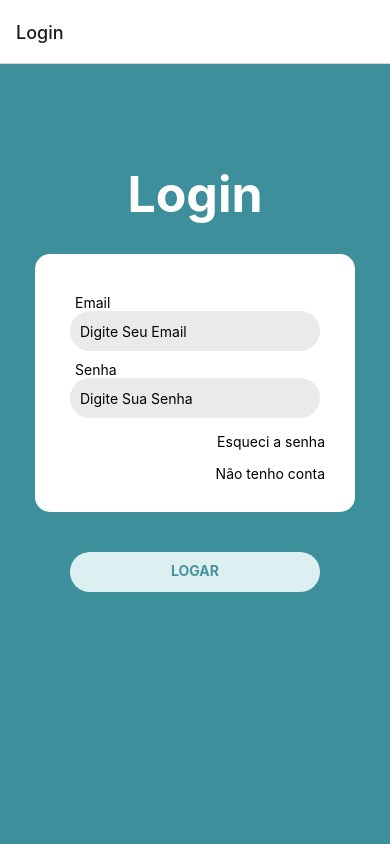
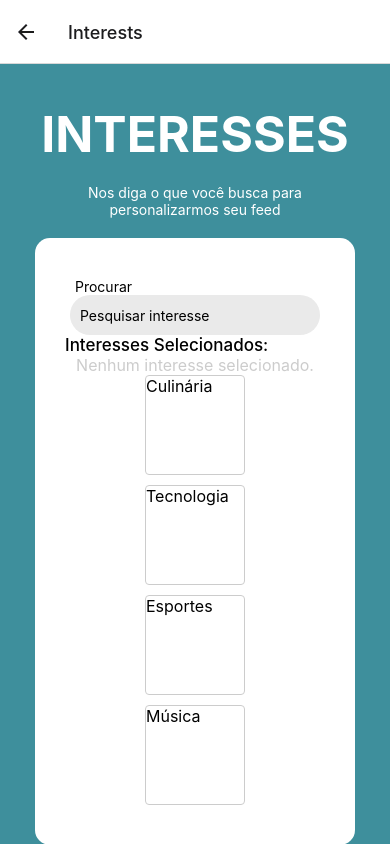
Before and after one commit to GabrielBdSilva/Ai-Commerce, a React Native app: screen /Interests in a window 390 px wide. Built offline with nearby package versions, Linux system fonts and the light colour scheme.

Commit message:
telas de interesse e singup

```diff
--- a/App.tsx
+++ b/App.tsx
@@ -6,14 +6,16 @@ import Products from './Components/AppScreens/Products';
 
 import ForgotPassword from './Components/AuthScreens/ForgotPassword';
 import SingUp from './Components/AuthScreens/SingUp';
+import Interests from './Components/AppScreens/Interests';
 
 
 export type RootStackParamList = {
   // Products: { credenial: Credential };
   Products: undefined;
   Login: undefined;
-  RedefinirSenha:undefined;
-  Cadastro:undefined;
+  redefine:undefined;
+  SingUp:undefined;
+  Interests:undefined;
 
 };
 
@@ -24,10 +26,11 @@ function App(): React.JSX.Element {
 
 
     <NavigationContainer >
-      <Stack.Navigator initialRouteName='Login' >
+      <Stack.Navigator initialRouteName='SingUp' >
+        <Stack.Screen name="SingUp" component={SingUp} />
         <Stack.Screen  name="Login" component={Login} />
-        <Stack.Screen name="RedefinirSenha" component={ForgotPassword} />
-        <Stack.Screen name="Cadastro" component={SingUp} />
+        <Stack.Screen name="redefine" component={ForgotPassword} />
+        <Stack.Screen name="Interests" component={Interests} />
         <Stack.Screen name="Products" component={Products} />
       </Stack.Navigator>
     </NavigationContainer>
--- /dev/null
+++ b/Components/AppScreens/Interests.tsx
@@ -0,0 +1,137 @@
+import React, { useState } from 'react';
+import { View, Text, FlatList,ScrollView, TextInput, StyleSheet, TouchableOpacity, SafeAreaViewBase } from 'react-native';
+import styles from '../../styles';
+import { NativeStackScreenProps } from '@react-navigation/native-stack';
+import { RootStackParamList } from '../../App';
+import { SafeAreaView } from 'react-native-safe-area-context';
+
+const interestsData = [
+  'Culinária',
+  'Tecnologia',
+  'Esportes',
+  'Música',];
+
+  const Interests = ({navigation}: NativeStackScreenProps<RootStackParamList>) => {
+    const [selectedInterests, setSelectedInterests] = useState([]);
+    const [searchText, setSearchText] = useState('');
+
+    const handleSelectInterest = (interest) => {
+      if (selectedInterests.includes(interest)) {
+        setSelectedInterests(selectedInterests.filter((i) => i !== interest));
+      } else {
+        setSelectedInterests([...selectedInterests, interest]);
+      }
+    };
+
+    const handleSearch = (text) => {
+      setSearchText(text);
+    };
+
+    const filteredInterests = interestsData.filter((interest) =>
+      interest.toLowerCase().includes(searchText.toLowerCase())
+    );
+
+    return (
+        <View style={styles.Fundo}>
+
+      <ScrollView >
+
+      <Text
+          style={{textAlign:'center', width:320, fontSize:50, fontWeight:'bold', marginTop:40, marginBottom:20,color:'#fff',}}>
+          INTERESSES</Text>
+          <Text style={{width:250, marginBottom:20, color: "#fff",textAlign:'center',alignSelf:'center'}} >
+          Nos diga o que você busca para personalizarmos seu feed
+    </Text>
+
+      <View style={styles.container}>
+      <Text style={styles.inputText} >Procurar</Text>
+          <TextInput
+            style={styles.input}
+            placeholder="Pesquisar interesse"
+            onChangeText={handleSearch}
+            value={searchText}
+          />
+
+          <Text style={stylesInterest.selectedInterestsLabel}>Interesses Selecionados:</Text>
+          {selectedInterests.length > 0 ? (
+
+              <FlatList
+              data={selectedInterests}
+              renderItem={({ item }) => (
+
+                  <Text style={stylesInterest.selectedInterestItemText}>{item}</Text>
+
+              )}
+              keyExtractor={(item) => item}
+              horizontal={true}
+              />
+          ) : (
+              <Text style={stylesInterest.noSelectedInterestsText}>Nenhum interesse selecionado.</Text>
+          )}
+
+        {/* Tenho q quebrar um item do lado do outro e tambem o interesse quando passa do limite da tela*/}
+          <FlatList
+            data={filteredInterests}
+            renderItem={({ item }) => (
+              <TouchableOpacity
+                style={[
+                  stylesInterest.interestItem,
+                  selectedInterests.includes(item) ? stylesInterest.interestItemSelected : {},
+                ]}
+                onPress={() => handleSelectInterest(item)}
+              >
+                <Text style={stylesInterest.interestItemText}>{item}</Text>
+              </TouchableOpacity>
+            )}
+            keyExtractor={(item) => item}
+
+          />
+
+
+      </View>
+      <Text style={styles.button}onPress={() => {navigation.navigate('Products')}}>AVANÇAR</Text>
+      </ScrollView>
+          </View>
+        //   TAAA COMFLITTANDO O SCROLLVIEW COM O MEU FLATLISTTT!!! (virtualizedLists)
+    );
+  };
+
+  export default Interests;
+
+  const stylesInterest = StyleSheet.create({
+
+
+
+
+    interestItem: {
+      borderWidth: 1,
+      borderColor: '#ccc',
+      borderRadius: 4,
+      marginBottom: 10,
+      width:100,
+      height:100,
+    },
+    interestItemSelected: {
+      backgroundColor: '#f0f0f0',
+    },
+    interestItemText: {
+      fontSize: 16,
+    },
+
+    selectedInterestsLabel: {
+      fontSize: 17,
+      fontWeight: '500',
+      alignSelf:'flex-start'
+
+    },
+
+    selectedInterestItemText: {
+        fontSize: 13,
+        marginRight:20,
+        marginBottom:20,
+      },
+      noSelectedInterestsText: {
+        fontSize: 16,
+        color: '#ccc',
+      },
+    });
--- a/Components/AuthScreens/ForgotPassword.tsx
+++ b/Components/AuthScreens/ForgotPassword.tsx
@@ -8,11 +8,11 @@ const ForgotPassword = ({navigation}: NativeStackScreenProps<RootStackParamList>
   const [email,setEmail] = React.useState('');
 
   const handleRedefinir = () => {
-    if(email !== '') {
+    if(email.length > 5 ) {
         console.log('email de redefinição enviado!');
         navigation.navigate('Login');
     } else {
-        alert('Digite seu Email');
+        alert('Digite um Email valido');
     }
 }
 
@@ -41,7 +41,7 @@ const ForgotPassword = ({navigation}: NativeStackScreenProps<RootStackParamList>
     </View>
     {/* <Text style={styles.button} onPress={handleLogin}>LOGAR</Text> */}
 
-    <Text style={stylesRedef.button}>ENVIAR</Text>
+    <Text style={stylesRedef.button} onPress={handleRedefinir}>ENVIAR</Text>
     <Text style={styles.button} onPress={() => {navigation.navigate('Login')}}>VOLTAR</Text>
 
     </ScrollView>
--- a/Components/AuthScreens/Login.tsx
+++ b/Components/AuthScreens/Login.tsx
@@ -90,8 +90,8 @@ const Login= ({navigation}: NativeStackScreenProps<RootStackParamList>) => {
             />
 
 
-            <Text style={styles.forgotAndSingup} onPress={() => {navigation.navigate('RedefinirSenha')}}>Esqueci a senha</Text>
-            <Text style={styles.forgotAndSingup} onPress={() => {navigation.navigate('Cadastro')}}>Não tenho conta</Text>
+            <Text style={styles.forgotAndSingup} onPress={() => {navigation.navigate('redefine')}}>Esqueci a senha</Text>
+            <Text style={styles.forgotAndSingup} onPress={() => {navigation.navigate('SingUp')}}>Não tenho conta</Text>
         </View>
         <Text style={styles.button} onPress={handleLogin}>LOGAR</Text>
 
--- a/Components/AuthScreens/SingUp.tsx
+++ b/Components/AuthScreens/SingUp.tsx
@@ -1,17 +1,88 @@
 import React from 'react';
-import { useNavigation } from '@react-navigation/native';
-import{View,Text} from 'react-native';
+import{View,Text,TextInput,Button, StyleSheet, ViewBase, ScrollView} from 'react-native';
+import {NativeStackScreenProps} from '@react-navigation/native-stack';
+import { RootStackParamList } from '../../App';
+import styles from '../../styles';
 
 
-const SingUp = () => {
 
+const SingUp= ({navigation}: NativeStackScreenProps<RootStackParamList>) => {
+
+  const [name,setName] = React.useState('');
+  const [email,setEmail] = React.useState('');
+  const [cpf,setCpf] = React.useState('');
+  const [password,setPassword] = React.useState('');
+
+  const handleCadastro = () => {
+      if(name.length >= 3  && email.length >= 5 && cpf.length  >= 11 && password.length >= 5) {
+          console.log('Cadastro realizado com sucesso!');
+          navigation.navigate('Interests');
+
+
+      } else {
+          alert('Preencha todos os campos corretamente');
+      }
+  }
   return (
-    <View>
 
-      <Text>Se cadastrar</Text>
+          <View style={styles.Fundo}>
+      <ScrollView >
+          <Text
+          style={{textAlign:'center', width:320, fontSize:50, fontWeight:'bold', marginTop:50, marginBottom:30,color:'#fff',}}>
+          CADASTRO</Text>
+      <View style={styles.container}>
+          <Text style={styles.inputText} >Nome</Text>
+          <TextInput
+              style={styles.input}
+              value={name}
+              onChangeText={setName}
+              keyboardType="default"
+              autoCorrect={false}
+              autoCapitalize='none'
+              placeholder="Digite Seu Nome"
+          />
 
-    </View>
+          <Text style={styles.inputText} >Email</Text>
+          <TextInput
+              style={styles.input}
+              value={email}
+              onChangeText={setEmail}
+              keyboardType="email-address"
+              autoCorrect={false}
+              autoCapitalize='none'
+              placeholder="Digite Seu Email"
+          />
+
+          <Text style={styles.inputText} >CPF</Text>
+          <TextInput
+              style={styles.input}
+              value={cpf}
+              onChangeText={setCpf}
+              keyboardType="numeric"
+              autoCorrect={false}
+              placeholder="Digite Seu CPF"
+          />
+
+          <Text style={styles.inputText} >Senha</Text>
+          <TextInput
+
+              style={styles.input}
+              value={password}
+              onChangeText={setPassword}
+              placeholder="Digite Sua Senha"
+              secureTextEntry={true}
+          />
+
+
+          <Text style={styles.forgotAndSingup} onPress={() => {navigation.navigate('Login')}}>Já tenho conta</Text>
+      </View>
+      <Text style={styles.button} onPress={handleCadastro}>CADASTRAR</Text>
+
+
+      </ScrollView>
+          </View>
   );
-};
 
+
+}
 export default SingUp;
```
